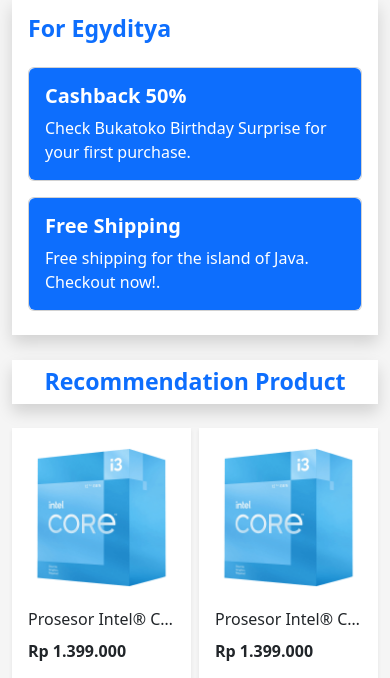
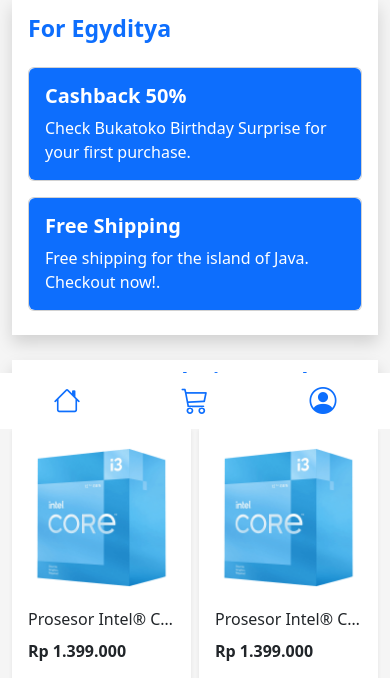
Before and after one commit to aysrg9/bukatoko, a PHP site: page / in a window 390 px wide. Shown: the part 415-1093 px from the top of the page. Run offline with PHP 8.4, Linux system fonts and the light colour scheme; some libraries are stand-ins or nearby versions.

Commit message:
navbar bottom mobile display

```diff
--- a/assets/css/style.css
+++ b/assets/css/style.css
@@ -32,6 +32,19 @@ body {
 
 #info-customer {
   margin-bottom: 50px;
+}
+
+#nav-bottom {
+  display: none;
+}
+
+.nav-icon a {
+  float: left;
+  width: 30%;
+  text-align: center;
+  transition: all 0.3s ease;
+  color: black;
+  font-size: 27px;
 }
 
 /* Responsive */
@@ -73,4 +86,7 @@ body {
   .carousel-item img {
     height: 300px;
   }
+  #nav-bottom {
+    display: contents;
+  }
 }
--- a/index.php
+++ b/index.php
@@ -48,6 +48,15 @@
                     <a class="btn btn-primary fw-bold">LOGIN</a>
                     <a class="btn btn-primary fw-bold">REGISTER</a>
                 </div>
+            </div>
+        </nav>
+    </section>
+    <section id="nav-bottom">
+        <nav class="nav-icon navbar fixed-bottom bg-white">
+            <div class="container">
+                <a href="#"><i class="bi bi-house text-primary"></i></a>
+                <a href="#"><i class="bi bi-cart3 text-primary"></i></a>
+                <a href="#"><i class="bi bi-person-circle text-primary"></i></a>
             </div>
         </nav>
     </section>
```
